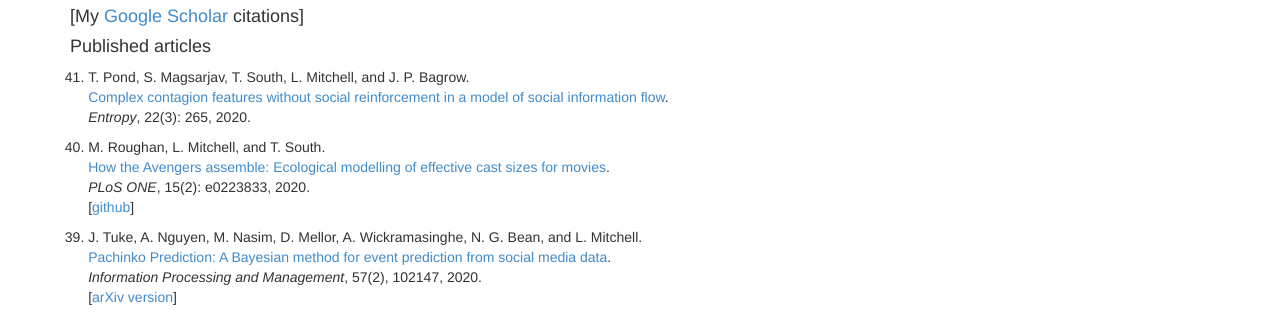
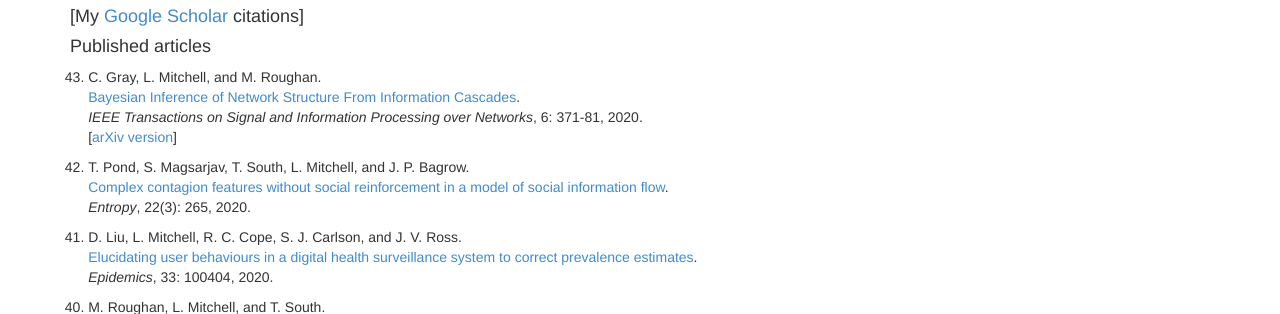
Before and after one commit to lewismath/lewismath.github.io, a plain HTML site: page index.html in a window 1280 px wide. Shown: the part 464-778 px from the top of the page. Drawn offline with nearby package versions, Linux system fonts and the light colour scheme; a script that the page names is missing.

Commit message:
social distancing update 12/2020

```diff
--- a/index.html
+++ b/index.html
@@ -231,6 +231,21 @@
         <ol reversed>
 
           <!--2020-->
+	  <li><p>
+	      C. Gray, L. Mitchell, and M. Roughan.
+	      <br>
+	      <a href="https://ieeexplore.ieee.org/abstract/document/9079168" target="_blank">Bayesian Inference of Network Structure From Information Cascades</a>.
+	      <br>
+	      <i>IEEE Transactions on Signal and Information Processing over Networks</i>,
+	      6: 371-81, 2020.
+	      <span data-badge-popover="right" data-badge-type="4" data-doi="10.1109/TSIPN.2020.2990276" data-condensed="true" data-hide-no-mentions="true" data-hide-less-than="10" class="altmetric-embed"></span>
+	      <br>
+	      [<a href="https://arxiv.org/abs/1908.03318" target="_blank">arXiv version</a>]
+	  </p></li>
+
+
+
+
   <li><p>
       T. Pond, S. Magsarjav, T. South, L. Mitchell, and J. P. Bagrow.
       <br>
@@ -241,6 +256,16 @@
 <span data-badge-popover="right" data-badge-type="4" data-doi="10.3390/e22030265" data-condensed="true" data-hide-no-m\
 entions="true" data-hide-less-than="10" class="altmetric-embed"></span>
   </p></li>
+
+	  <li><p>
+	      D. Liu, L. Mitchell, R. C. Cope, S. J. Carlson, and J. V. Ross.
+	      <br>
+	      <a href="https://www.sciencedirect.com/science/article/pii/S175543652030030X" target="_blank">Elucidating user behaviours in a digital health surveillance system to correct prevalence estimates</a>.
+	      <br>
+	      <i>Epidemics</i>,
+	      33: 100404, 2020.
+	      <span data-badge-popover="right" data-badge-type="4" data-doi="10.1016/j.epidem.2020.100404" data-condensed="true" data-hide-no-mentions="true" data-hide-less-than="10" class="altmetric-embed"></span>
+	  </p></li>
 
 
   <li><p>
```
Also changed, not shown: socialdistancing/FB_coloc_contacts_ext_state.png, socialdistancing/FB_coloc_contacts_int_state.png, socialdistancing/FB_coloc_contacts_state.png.
